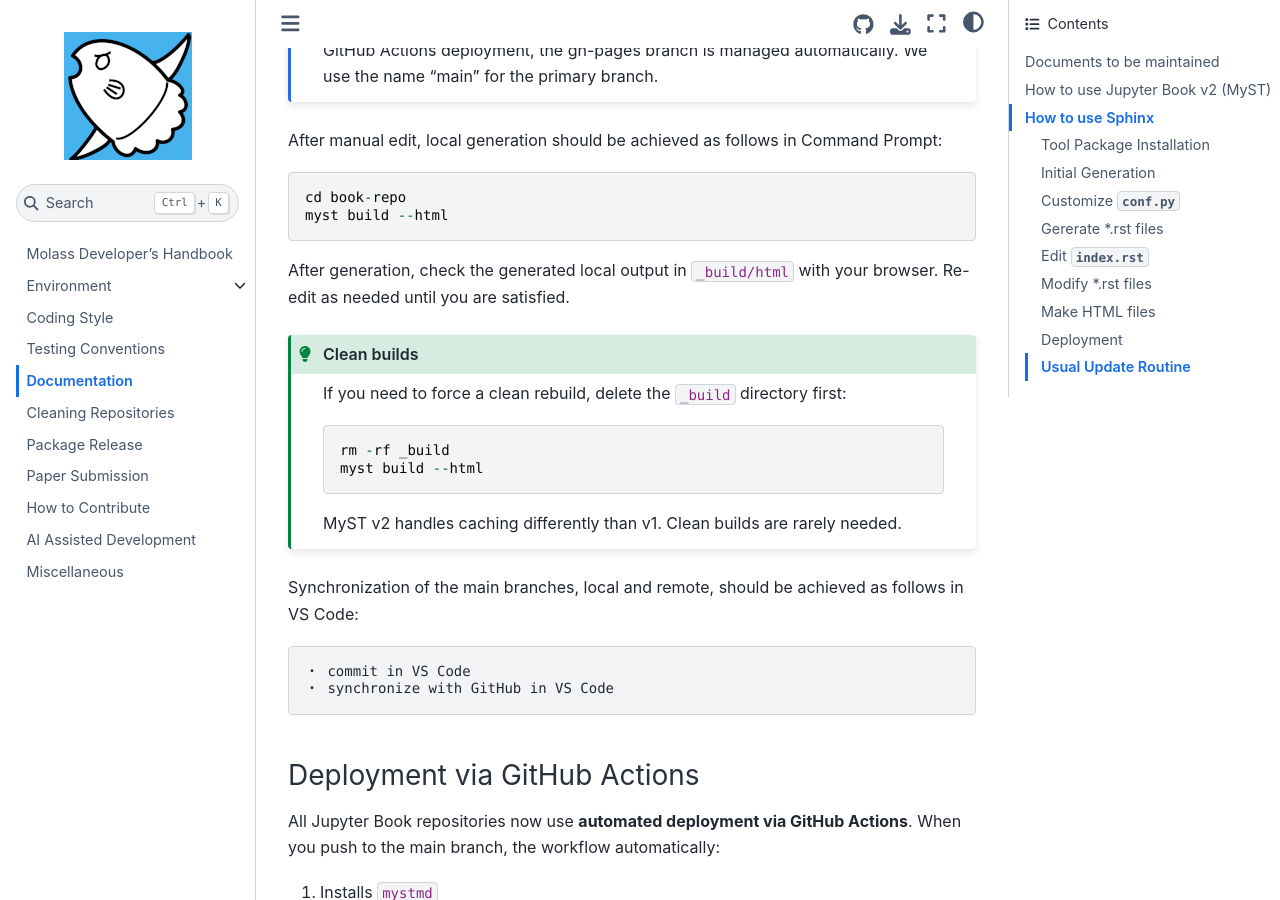
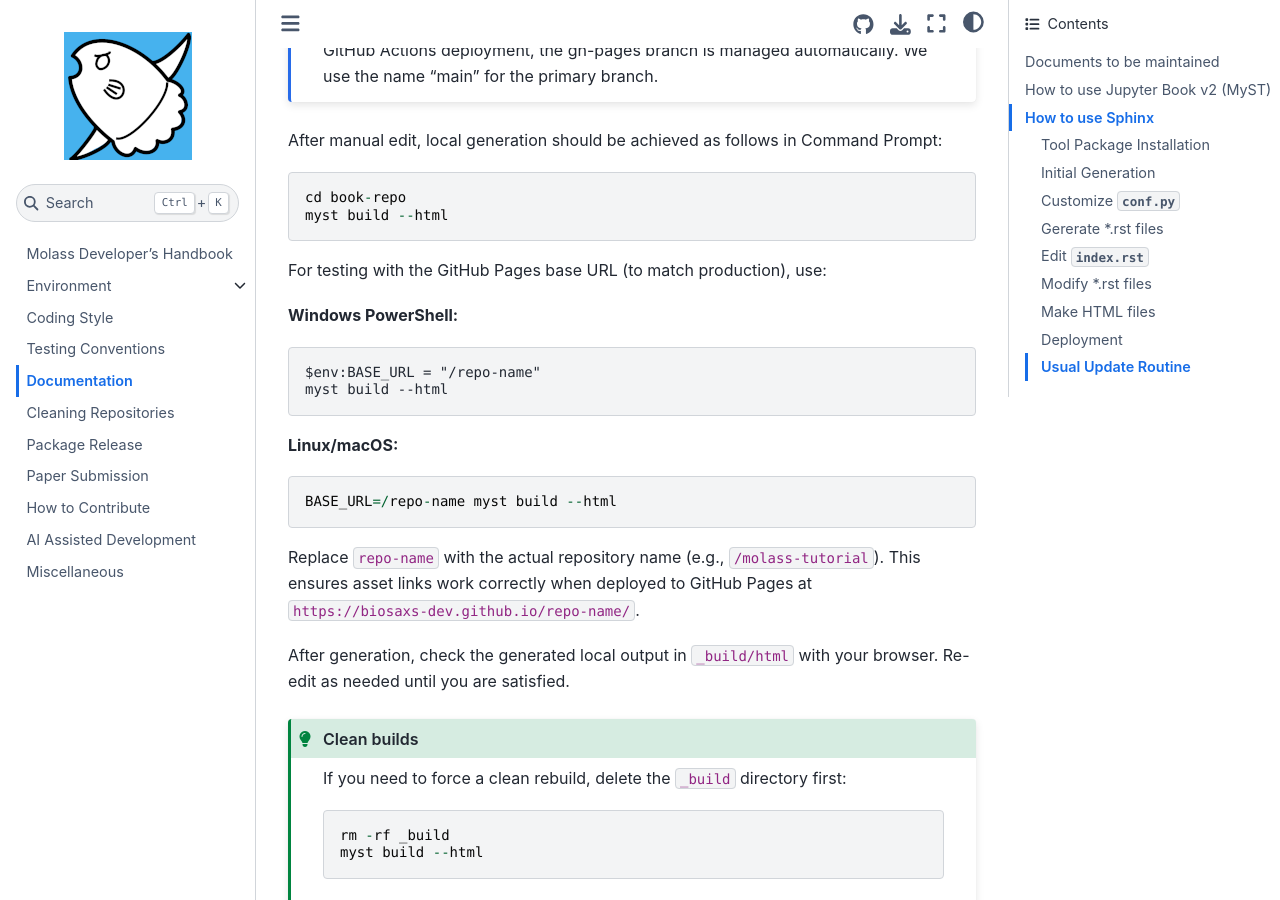
Before and after one commit to biosaxs-dev/molass-develop, a Jupyter Book: the page built from chapters/07/documentation.md, in a window 1280 px wide and 900 px high, scrolled down 2889 px. Built offline with Jupyter Book 1.0.4 settings and Sphinx 7.4.7 and the Sphinx Book theme 1.1.4, drawn with Linux system fonts in a browser that asks for light colours.

Commit message:
docs: add BASE_URL instructions for local builds

````diff
--- a/chapters/07/documentation.md
+++ b/chapters/07/documentation.md
@@ -92,6 +92,21 @@
 cd book-repo
 myst build --html
 ```
+
+For testing with the GitHub Pages base URL (to match production), use:
+
+**Windows PowerShell:**
+```
+$env:BASE_URL = "/repo-name"
+myst build --html
+```
+
+**Linux/macOS:**
+```
+BASE_URL=/repo-name myst build --html
+```
+
+Replace `repo-name` with the actual repository name (e.g., `/molass-tutorial`). This ensures asset links work correctly when deployed to GitHub Pages at `https://biosaxs-dev.github.io/repo-name/`.
 
 After generation, check the generated local output in `_build/html` with your browser. Re-edit as needed until you are satisfied.
 
````
